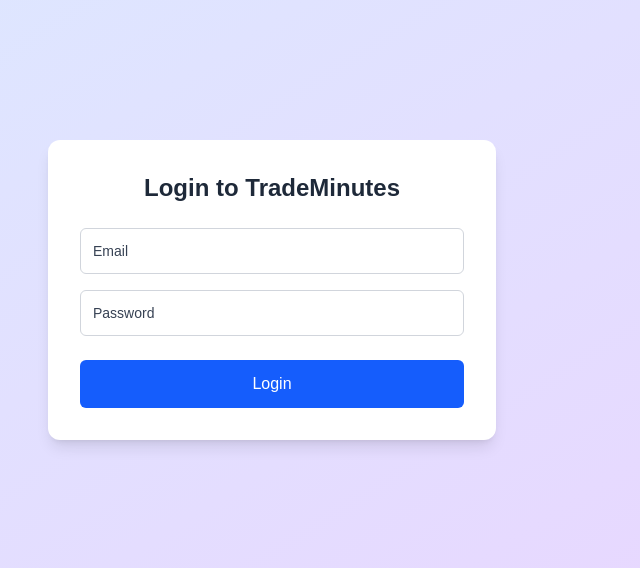
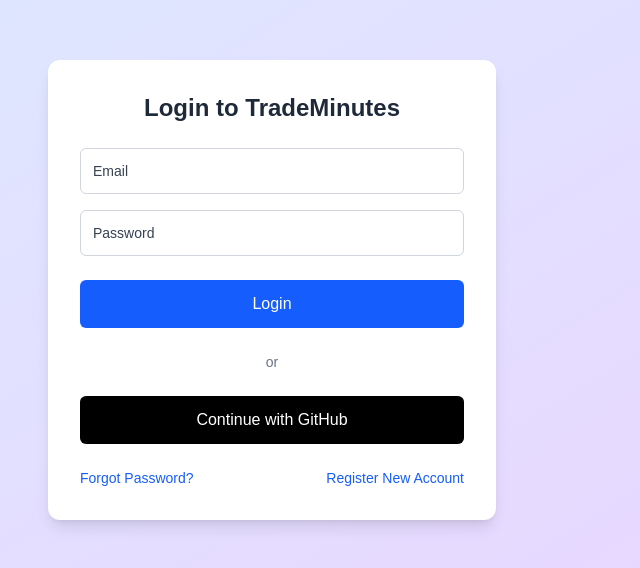
Before and after one commit to stevie1mat/frontend-test, a Next.js app: page /login in a window 1280 px wide. Shown: the part 110-678 px from the top of the page, without its empty margins (368-1008 px from the left). Built offline with nearby package versions, Linux system fonts and the light colour scheme.

Commit message:
Updated Login Screen with Github Login

```diff
--- a/src/app/login/page.tsx
+++ b/src/app/login/page.tsx
@@ -2,6 +2,7 @@
 
 import { useState } from 'react';
 import { useRouter } from 'next/navigation';
+import { signIn } from 'next-auth/react';
 
 export default function LoginPage() {
   const router = useRouter();
@@ -18,9 +19,7 @@
     try {
       const res = await fetch('https://trademinutes-auth.onrender.com/api/auth/login', {
         method: 'POST',
-                headers: {
-                    'Content-Type': 'application/json',
-                },
+        headers: { 'Content-Type': 'application/json' },
         body: JSON.stringify({ email, password }),
       });
 
@@ -35,11 +34,8 @@
       localStorage.setItem('token', data.token);
       router.push('/profile');
     } catch (err: unknown) {
-            if (err instanceof Error) {
-                setError(err.message || 'Something went wrong');
-            } else {
-                setError('Something went wrong');
-            }
+      if (err instanceof Error) setError(err.message);
+      else setError('Something went wrong');
     } finally {
       setLoading(false);
     }
@@ -49,44 +45,100 @@
     <div className="min-h-screen flex items-center justify-center bg-gradient-to-br from-blue-100 to-purple-200 p-4">
       <form
         onSubmit={handleLogin}
-                className="bg-white rounded-xl shadow-lg p-8 w-full max-w-md relative"
+        className="bg-white rounded-xl shadow-lg p-8 w-full max-w-md relative overflow-hidden"
       >
+         {/* GIF Loader */}
   {loading && (
-                    <div className="absolute inset-0 bg-white/80 flex items-center justify-center z-10 rounded-xl">
-                        <img src="/loader.gif" alt="Loading..." className="w-12 h-12" />
+    <div className="absolute inset-0 bg-white/80 flex items-center justify-center z-20 rounded-xl">
+      <img src="/loader.gif" alt="Loading..." className="w-15 h-12" />
     </div>
   )}
+        {/* Background Logo */}
+        <div className="absolute bottom-0 left-0 w-full h-full flex justify-center items-end pointer-events-none select-none">
 
-                <h1 className="text-2xl font-bold mb-6 text-center text-gray-800">Login to TradeMinutes</h1>
+        </div>
 
-                {error && <p className="text-red-500 mb-4 text-sm">{error}</p>}
+        {/* Foreground Content */}
+        <div className="relative z-10">
+          {/* Top Logo */}
+          <div className="flex flex-col items-center mb-6">
 
+            <h1 className="text-2xl font-bold text-center text-gray-800">
+              Login to TradeMinutes
+            </h1>
+          </div>
+
+          {/* Error Message */}
+          {error && <p className="text-red-500 mb-4 text-sm text-center">{error}</p>}
+
+          {/* Email Input */}
           <input
             type="email"
             placeholder="Email"
             value={email}
             onChange={(e) => setEmail(e.target.value)}
-                    className="w-full p-3 mb-4 border border-gray-300 rounded-md text-gray-700 placeholder:text-gray-700 text-sm"
+            className="w-full p-3 mb-4 border border-gray-300 rounded-md text-sm text-gray-700 placeholder:text-gray-700"
             required
             disabled={loading}
           />
+
+          {/* Password Input */}
           <input
             type="password"
             placeholder="Password"
             value={password}
             onChange={(e) => setPassword(e.target.value)}
-                    className="w-full p-3 mb-6 border border-gray-300 rounded-md text-gray-700 placeholder:text-gray-700 text-sm"
+            className="w-full p-3 mb-6 border border-gray-300 rounded-md text-sm text-gray-700 placeholder:text-gray-700"
             required
             disabled={loading}
           />
+
+          {/* Login Button */}
           <button
             type="submit"
             disabled={loading}
-                    className={`bg-blue-600 text-white py-3 rounded-md w-full transition ${loading ? 'opacity-50 cursor-not-allowed' : 'hover:bg-blue-700'
+            className={`bg-blue-600 text-white py-3 rounded-md w-full transition ${
+              loading ? 'opacity-50 cursor-not-allowed' : 'hover:bg-blue-700'
             }`}
           >
             {loading ? 'Logging in...' : 'Login'}
           </button>
+
+          {/* Divider */}
+          <div className="my-6 text-center relative">
+            <div className="absolute inset-0 flex items-center">
+              <div className="w-full border-t border-gray-300" />
+            </div>
+            <div className="relative bg-white px-4 text-sm text-gray-500">or</div>
+          </div>
+
+          {/* GitHub Button */}
+          <button
+            type="button"
+            onClick={() => signIn('github')}
+            className="w-full bg-black text-white py-3 rounded-md hover:bg-gray-800 transition"
+          >
+            Continue with GitHub
+          </button>
+
+          {/* Links */}
+          <div className="flex justify-between mt-6 text-sm text-blue-600">
+            <button
+              type="button"
+              className="hover:underline"
+              onClick={() => router.push('/forgot-password')}
+            >
+              Forgot Password?
+            </button>
+            <button
+              type="button"
+              className="hover:underline"
+              onClick={() => router.push('/register')}
+            >
+              Register New Account
+            </button>
+          </div>
+        </div>
       </form>
     </div>
   );
```
Also changed, not shown: package.json (+7 -6 lines), public/logo.png (added), 1 other file (tests, documents, lock files or other folders). Lines whose indentation alone changed are shown as unchanged.
